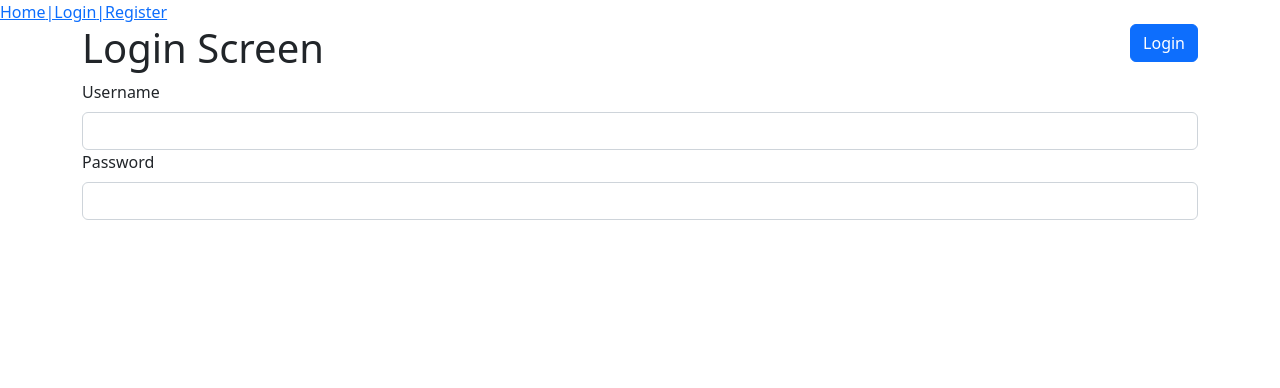
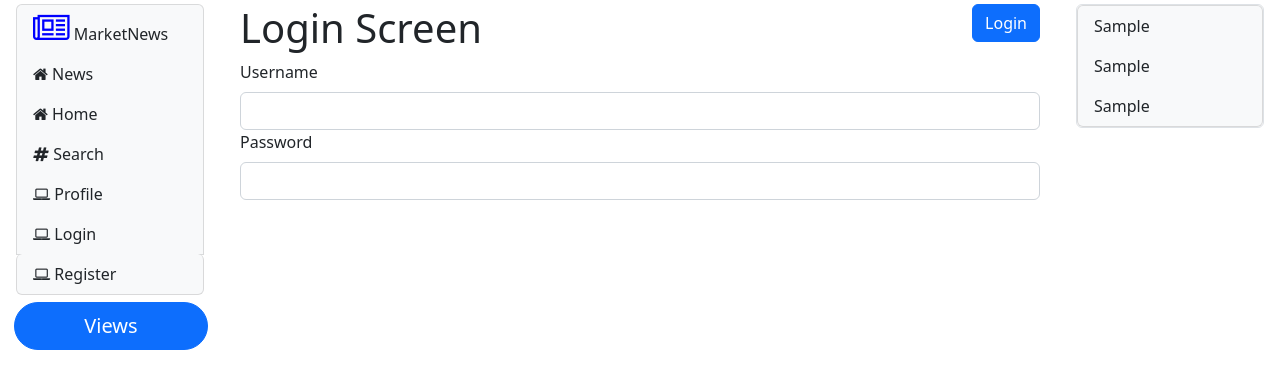
Before and after one commit to amarpriyesh/WebDev-StockMarket-FrontEnd, a React (Create React App) app: page /login in a window 1280 px wide. Shown: the top 388 px of the page. Built offline with nearby package versions, Linux system fonts and the light colour scheme; no server answers.

Commit message:
News feature design

```diff
--- a/src/App.js
+++ b/src/App.js
@@ -11,6 +11,7 @@ import store from "./reducers/store";
 import Navigation from "./components/navigation";
 import RegisterScreen from "./register/register";
 import NewsComponent from "./news/news"
+import NavigationSidebar from "./navigation";
 
 
 
@@ -20,7 +21,13 @@ function App() {
       <Provider store={store}>
         <div className="App">
             <Router>
-                <Navigation/>
+                <div className="row m-1 ">
+                    <div className="col-2">
+                        <NavigationSidebar active="news"/>
+                    </div>
+
+                    <div className="col-8 "
+                         >
               <Routes>
                   <Route exact path="/" element={<Home/>}/>
                   <Route exact path="/home" element={<Home/>}/>
@@ -33,6 +40,24 @@ function App() {
                   <Route path="/register" element={<RegisterScreen />} />
                   <Route path="/news" element={<NewsComponent/>} />
               </Routes>
+                    </div>
+                    <div className="col-2">
+                    <div className="  rounded border list-group">
+
+                        <div className="list-group-item bg-light">
+                            Sample
+                        </div>
+                        <div className="list-group-item bg-light">
+                            Sample
+                        </div>
+                        <div className="list-group-item bg-light">
+                            Sample
+                        </div>
+
+                    </div>
+                    </div>
+                </div>
+
             </Router>
         </div>
       </Provider>
--- /dev/null
+++ b/src/navigation/index.css
@@ -0,0 +1,4 @@
+.btn-lg.width1{
+    margin-left: 10px;
+    width: 95%;
+}
--- /dev/null
+++ b/src/navigation/index.js
@@ -0,0 +1,77 @@
+import React from "react";
+import {Link} from "react-router-dom";
+import {useLocation} from "react-router";
+import  "./index.css"
+const NavigationSidebar = (
+
+) => {
+    const {pathname} = useLocation();
+    const paths = pathname.split('/')
+    const active = paths[2];
+    return (
+        <>
+            <div className="list-group  d-none d-lg-block  fs-6">
+                <Link to="/" className={`list-group-item  bg-light ${active === '/'?'active':''}`}>
+                    <i className="fa fa-newspaper-o fa-2x" style={{"color":"blue"}}></i> MarketNews
+                </Link>
+                <Link to="/news" className={`list-group-item  bg-light ${active === 'news'?'active':''}`}>
+                    <i className="fa fa-home"></i>  News
+                </Link>
+                <Link to="/home" className={`list-group-item bg-light ${active === 'home'?'active':''}`}>
+                    <i className="fa fa-home"></i>  Home
+                </Link>
+                <Link to="/search" className={`list-group-item bg-light ${active === 'search'?'active':''}`}>
+                    <i className="fa fa-hashtag"></i>   Search
+                </Link>
+                <Link to="/profile" className={`list-group-item bg-light ${active === 'profile'?'active':''}`}>
+                    <i className="fa fa-laptop"></i> Profile
+                </Link>
+                <Link to="/login" className={`list-group-item bg-light ${active === 'login'?'active':''}`}>
+                    <i className="fa fa-laptop"></i> Login
+                </Link>
+                <Link to="/register" className={`list-group-item bg-light rounded ${active === 'register'?'active':''}`}>
+                    <i className="fa fa-laptop"></i> Register
+                </Link>
+
+                <div className="row pt-2 pe-2 ">
+                    <button type="button"
+                            className="btn btn-primary btn-lg btn-block rounded-pill width1"> Views
+                    </button>
+                </div>
+            </div>
+
+
+
+            <div className="list-group wd-margin-left d-lg-none">
+                <a className="list-group-item"> <i className="fa fa-twitter fa-2x" style={{"color":"blue"}}></i>   </a>
+                <Link to="/news" className={`list-group-item ${active === 'news'?'active':''}`}>
+                    <i className="fa fa-home"></i>
+                </Link>
+                <Link to="/home" className={`list-group-item ${active === 'home'?'active':''}`}>
+                    <i className="fa fa-home"></i>
+                </Link>
+                <Link to="/search" className={`list-group-item ${active === 'search'?'active':''}`}>
+                    <i className="fa fa-hashtag"></i>
+                </Link>
+                <Link to="/profile" className={`list-group-item ${active === 'profile'?'active':''}`}>
+                    <i className="fa fa-laptop"></i>
+                </Link>
+                <Link to="/login" className={`list-group-item ${active === 'login'?'active':''}`}>
+                    <i className="fa fa-laptop"></i>
+                </Link>
+                <Link to="/register" className={`list-group-item ${active === 'register'?'active':''}`}>
+                    <i className="fa fa-laptop"></i>
+                </Link>
+                <div className="row pt-3 pe-2">
+                    <button type="button"
+                            className="btn btn-primary btn-lg btn-block rounded-pill width1">Tweet
+                    </button>
+                </div>
+            </div>
+
+        </>
+
+    )
+
+};
+export default NavigationSidebar;
--- a/src/news/news.js
+++ b/src/news/news.js
@@ -1,8 +1,10 @@
 import NewsItem from "./news-item";
 import {w3cwebsocket as W3CWebSocket} from "websocket"
 import React from "react";
-import {useState} from "react";
+import {useState,useEffect} from "react";
+import {findAllNews} from "../services/news-service"
 const client = new W3CWebSocket('ws://127.0.0.1:8000');
+
 
 
 
@@ -22,6 +24,14 @@ function onButtonClicked (hello) {
 const NewsComponent = () => {
 
     const [news, setNews] =useState([])
+    const findNews = () => findAllNews().then(response =>  setNews(response))
+    useEffect(()=> {findNews()},[])
+
+
+
+
+
+
     client.onmessage = (message) => {
        const  news1=JSON.parse(message.data)
         console.log(news1)
@@ -38,7 +48,16 @@ const NewsComponent = () => {
 
     return(
         <>
-            <button onClick={() => onButtonClicked("hello world")}>Send Message</button>
+            <h4>News</h4>
+            <div className="input-group mb-3">
+                <input
+                    type="text"
+                    className="form-control rounded"
+                    placeholder="Search"
+
+                />
+                <button className="btn btn-primary rounded ml-2" type="submit">Search</button>
+            </div>
             <ul className="list-group">
             {news.map(data => <NewsItem news={data} key={data._id}/>)}
             </ul>
--- /dev/null
+++ b/src/services/news-service.js
@@ -0,0 +1,18 @@
+import axios from "axios";
+const BASE_URL = "http://localhost:4000/api";
+const NEWS_URL = `${BASE_URL}/news`;
+console.log("NEWS_URL", NEWS_URL);
+
+export const findAllNews = async () => {
+    const response = await axios.get(NEWS_URL);
+    const news = response.data;
+    return news;
+};
+
+
+// export const findAllTuits = () => {
+//   axios.get(TUITS_URL).then((response) => {
+//     const tuits = response.data;
+//     return tuits;
+//   });
+// };
```
Also changed, not shown: src/services/news-thunk.js (added, +10 -0 lines), 1 other file (tests, documents, lock files or other folders).
